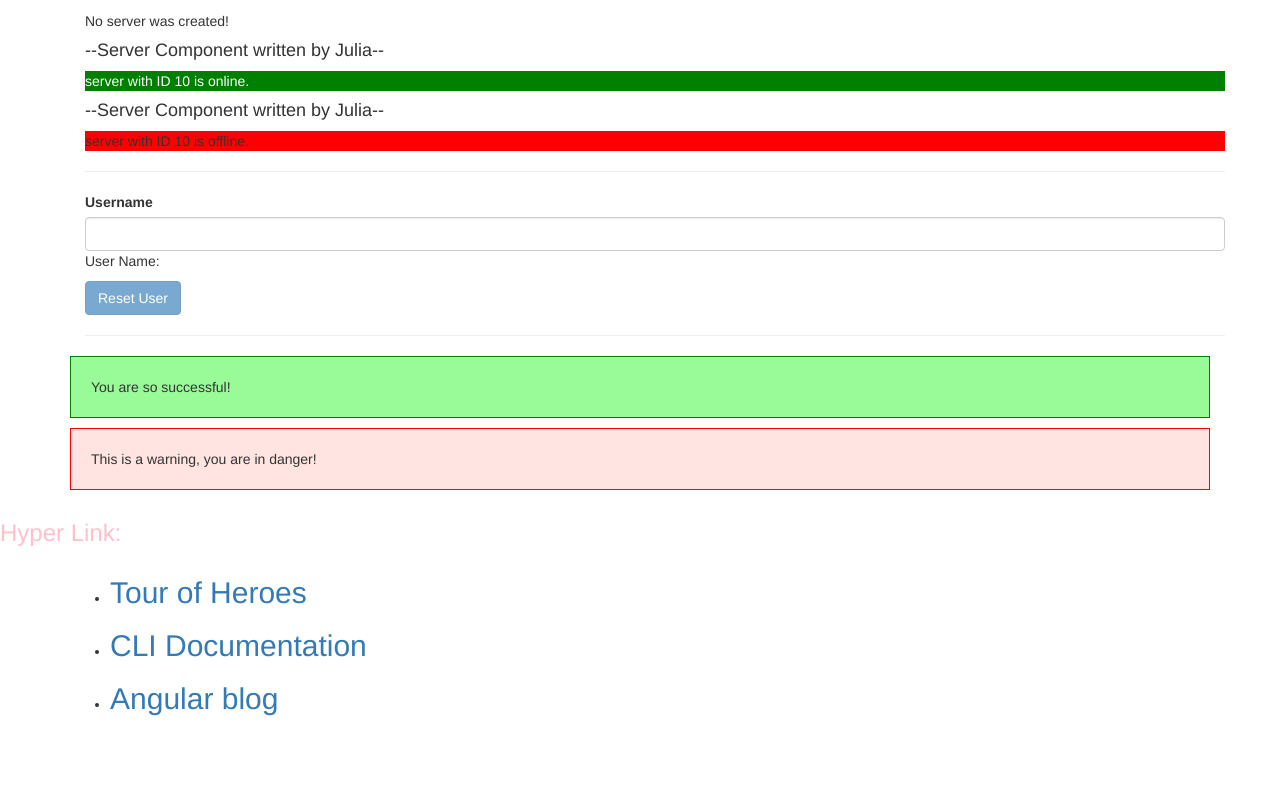
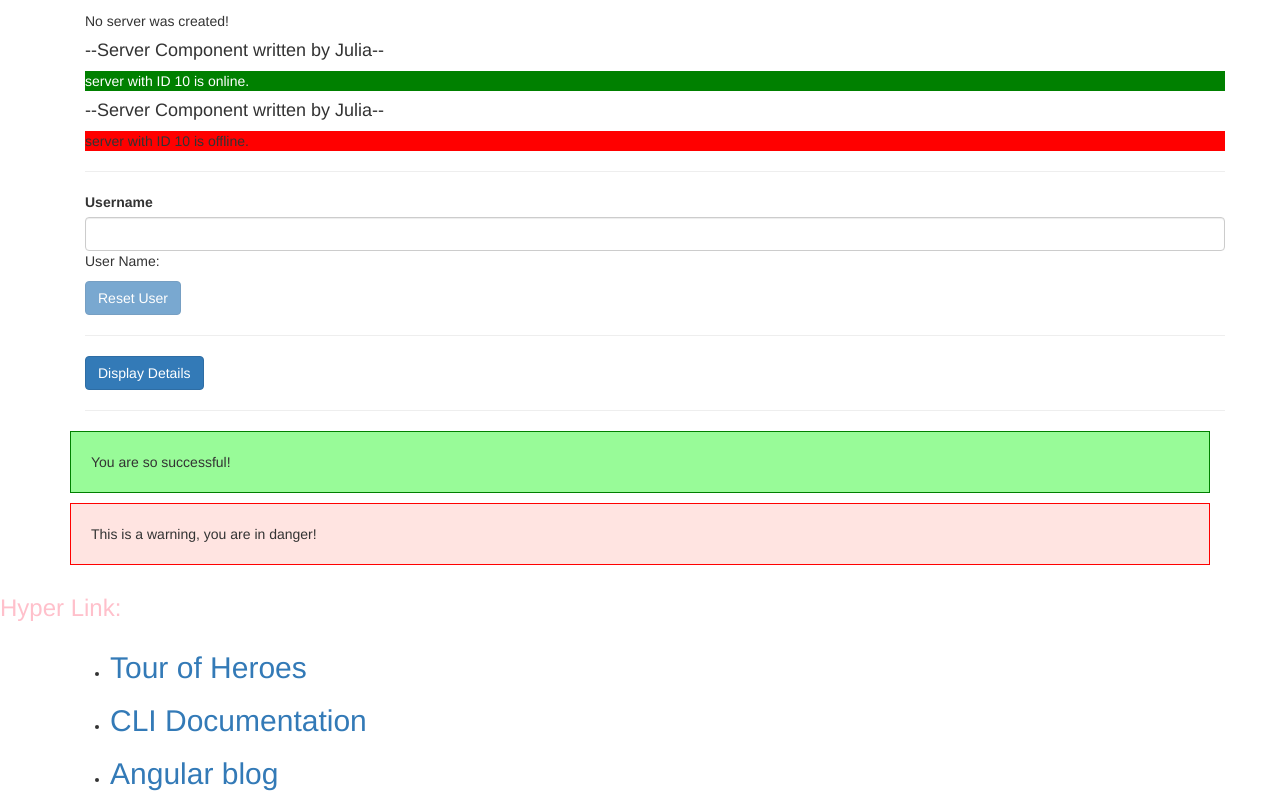
Before and after one commit to JuliaChenJing/Angular_Demos, an Angular app in the folder Angular5/my-first-app/: page / in a window 1280 px wide. Shown: the part 920-1720 px from the top of the page. Before the commit the page ends 1645 px from the top, so only its background shows below. Built offline with nearby package versions, Linux system fonts and the light colour scheme.

Commit message:
37.1 show secret and disappare and show and disappare

```diff
--- a/Angular5/my-first-app/src/app/servers/servers.component.html
+++ b/Angular5/my-first-app/src/app/servers/servers.component.html
@@ -44,6 +44,14 @@
             </div>
 
             <hr>
+            <div>
+
+                 <!--  display details  -->
+                    <button class="btn btn-primary" (click)="showSecret=!showSecret" >Display Details</button>
+                    <p *ngIf ="showSecret">Secret Password=tuna</p>
+            </div>
+
+            <hr>
         </div>
     </div>
 </div>
--- a/Angular5/my-first-app/src/app/servers/servers.component.ts
+++ b/Angular5/my-first-app/src/app/servers/servers.component.ts
@@ -8,12 +8,14 @@ import { Component, OnInit } from '@angular/core';
   styleUrls: ['./servers.component.css']
 })
 export class ServersComponent implements OnInit {
+  userName: string = '';
+  showSecret: boolean = false;
   allowNewServer: boolean = false;
   serverCreationStatus = 'No server was created!;'
   serverName: string = '';
-  userName:string='';
-  serverCreated:boolean=false;
-  servers=['Test Server 1','Test Server 2']
+
+  serverCreated: boolean = false;
+  servers = ['Test Server 1', 'Test Server 2']
 
   constructor() {
     setTimeout(() => { this.allowNewServer = true }, 2000)
@@ -23,8 +25,8 @@ export class ServersComponent implements OnInit {
   }
 
   onCreateServer() {
-    this.serverCreationStatus = 'Server was created! Name is '+this.serverName;
-    this.serverCreated=true;
+    this.serverCreationStatus = 'Server was created! Name is ' + this.serverName;
+    this.serverCreated = true;
     this.servers.push(this.serverName)
   }
 
@@ -33,7 +35,7 @@ export class ServersComponent implements OnInit {
   }
 
   onResetUser(event: Event) {
-    this.userName='';
+    this.userName = '';
   }
 
 }
```
